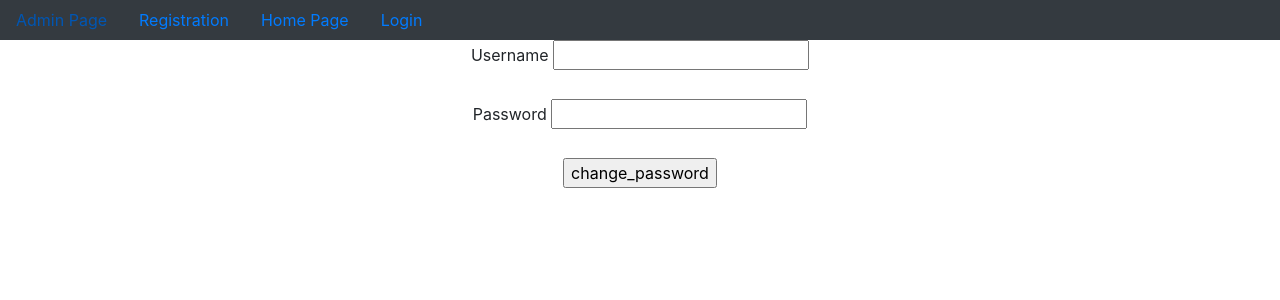
After one commit to arijitswain23/user_registration, a Django app: page /reset_password/ in a window 1280 px wide. The commit adds this page. Shown: the top 300 px of the page. Run offline with Django 4.2, Linux system fonts and the light colour scheme; parts of the project's set-up code (start-up, migrations or seed data) failed here and were passed over.

Commit message:
first commit

```diff
--- a/app/views.py
+++ b/app/views.py
@@ -76,3 +76,33 @@ def profile_display(request):
     PO=Profile.objects.get(username=UO)
     d={'UO':UO,'PO':PO}
     return render(request,'profile_display.html',d)
+
+
+@login_required
+def change_password(request):
+    if request.method=='POST':
+        pw=request.POST['pw']
+        Username=request.session.get('username')
+        UO=User.objects.get(username=Username)
+        UO.set_password(pw)
+        UO.save()
+        return HttpResponse('Change Password Successfully')
+    return render(request,'change_password.html')
+
+def reset_password(request):
+    if request.method=='POST':
+        un=request.POST['un']
+        pw=request.POST['pw']
+
+        LUO=User.objects.filter(username=un)
+        if LUO:
+            UO=LUO[0]
+            UO.set_password(pw)
+            UO.save()
+            return HttpResponse('Reset is Done')
+        else:
+            return HttpResponse('Your Username is not found')
+
+
+
+    return render(request,'reset_password.html')
--- a/project37/urls.py
+++ b/project37/urls.py
@@ -27,4 +27,7 @@ urlpatterns = [
     path('home/',home,name='home'),
     path('user_logout/',user_logout,name='user_logout'),
     path('profile_display/',profile_display,name='profile_display'),
+    path('change_password/',change_password,name='change_password'),
+    path('reset_password/',reset_password,name='reset_password'),
+
 ]+static(settings.MEDIA_URL, document_root=settings.MEDIA_ROOT)
--- a/templates/dummy.html
+++ b/templates/dummy.html
@@ -20,6 +20,7 @@
         {% if user.is_authenticated %}
         <a href="{% url 'profile_display' %}" class="nav-link">Profile</a>
         <a href="{% url 'user_logout' %}" class="nav-link">Logout</a>
+        <a href="{% url 'change_password' %}" class="nav-link">Change Password</a>
         {% else %}
         <a href="{% url 'user_login' %}" class="nav-link">Login</a>
         {% endif %}
--- /dev/null
+++ b/templates/reset_password.html
@@ -0,0 +1,20 @@
+{% extends 'dummy.html' %}
+
+
+{% block title %}
+    <title>Reset Password</title>
+{% endblock %}
+
+{% block body_block %}
+    <center>
+        <form method="POST">
+            {% csrf_token %}
+
+            <label for="un">Username</label>
+            <input type="text" name="un" id="un"> <br> <br>
+            <label for="pw">Password</label>
+            <input type="password" name="pw" id="pw"><br><br>
+            <input type="submit" value="change_password">
+        </form>
+    </center>
+{% endblock %}
--- a/templates/user_login.html
+++ b/templates/user_login.html
@@ -16,8 +16,9 @@
         <label for="un">Username</label>
         <input type="text" name="un" id="un"><br><br>
         <label for="pw">Password</label>
-        <input type="password" name="pw" id="pw">
+        <input type="password" name="pw" id="pw"><br>
         <input type="submit" value="Login">
-        </form>
+        </form><br>
+        <a href="{% url 'reset_password' %}" class="btn btn-primary">Reset Password</a>
     </center>
 {% endblock %}
```
Also changed, not shown: templates/change_password.html (added, +17 -0 lines), db.sqlite3, media/University-Logo-backup.png (deleted), media/arijitswain.png (deleted).
